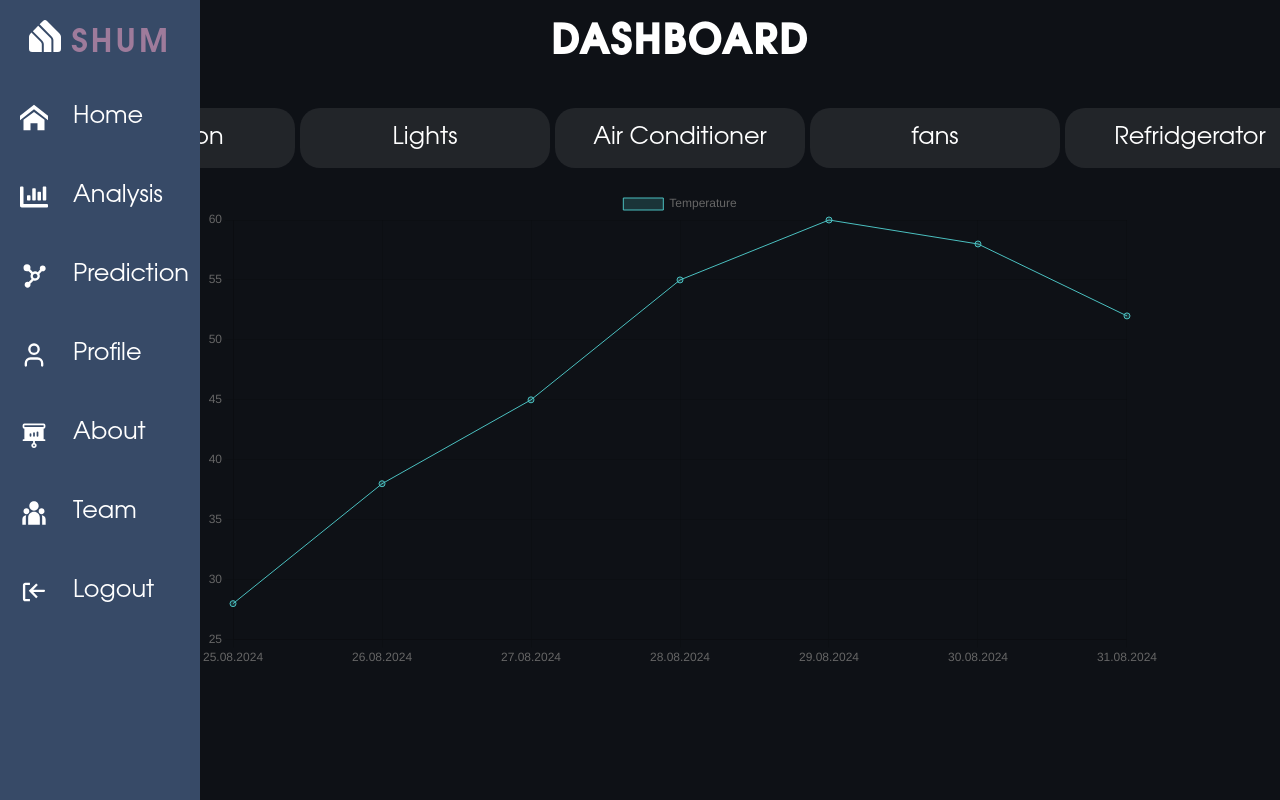
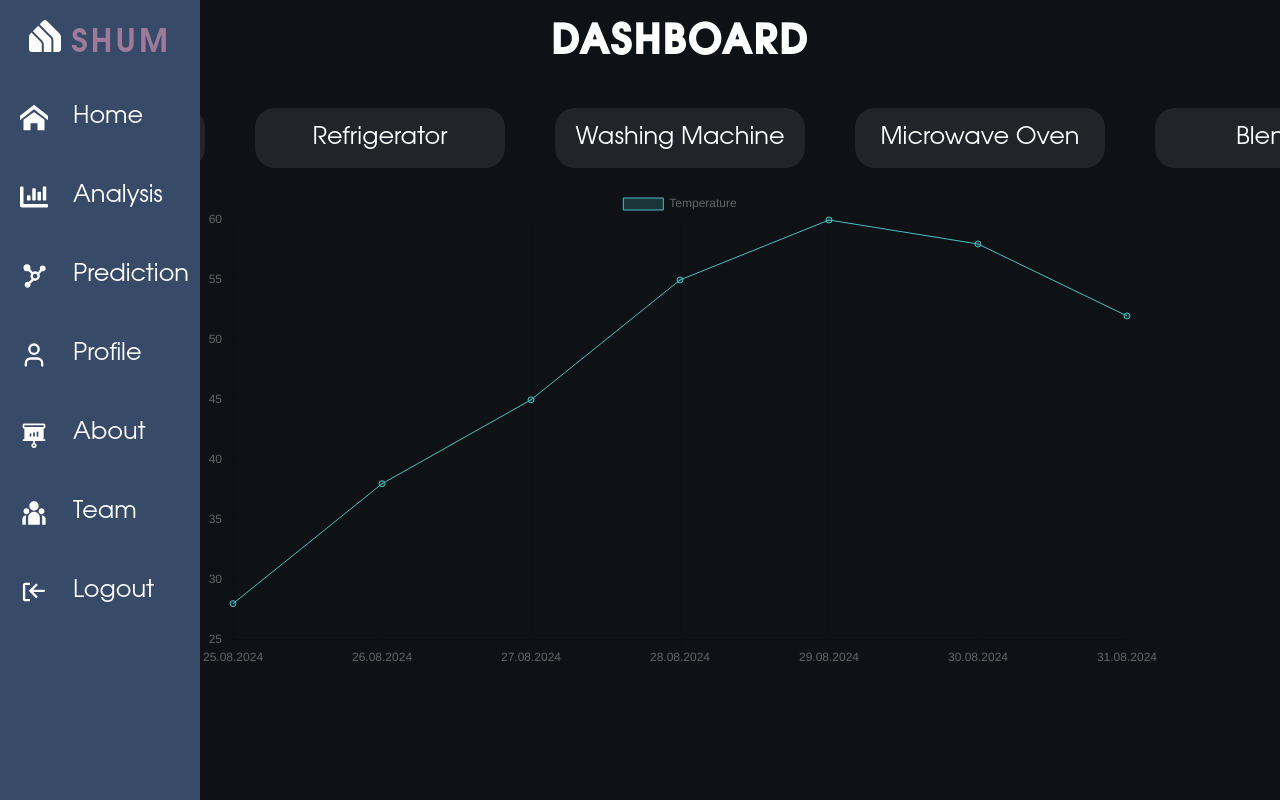
Before and after one commit to sheikabdulrafi/shum, a React (Vite) app: page /home in a window 1280 px wide. Shown: the top 800 px of the page. Built offline with nearby package versions, Linux system fonts and the light colour scheme.

Commit message:
adjusted items in home.jsx

```diff
--- a/src/Pages/Home.jsx
+++ b/src/Pages/Home.jsx
@@ -5,7 +5,13 @@ const itemsData = {
   Lights: "",
   "Air Conditioner": "",
   fans: "",
-  Refridgerator: "",
+  Refrigerator: "",
+  "Washing Machine": "",
+  "Microwave Oven": "",
+  Blender: "",
+  "Stove Top": "",
+  "Garbage Disposal": "",
+  "Security System": "",
 };
 
 const Home = () => {
--- a/src/Styles/styles.scss
+++ b/src/Styles/styles.scss
@@ -8,7 +8,8 @@
 }
 
 ::-webkit-scrollbar {
-  width: 5px;
+  width: 2px;
+  color: red;
   border-radius: 20px;
   background-color: #374a67;
 }
@@ -18,6 +19,7 @@ body {
   height: 100vh;
   background-color: #0e1116;
   display: flex;
+  overflow-x: hidden;
 }
 
 section {
@@ -164,15 +166,17 @@ nav {
 
   > .items {
     display: flex;
+    flex-wrap: nowrap;
     flex-direction: row;
     width: 100vw;
     height: 100px;
     align-items: center;
-    justify-content: space-evenly;
+    justify-content: center;
+    gap: 50px;
     overflow-x: scroll;
 
     > .item {
-      width: 250px;
+      min-width: 250px;
       height: 60px;
       background-color: rgba(255, 255, 255, 0.082);
       border-radius: 20px;
```
